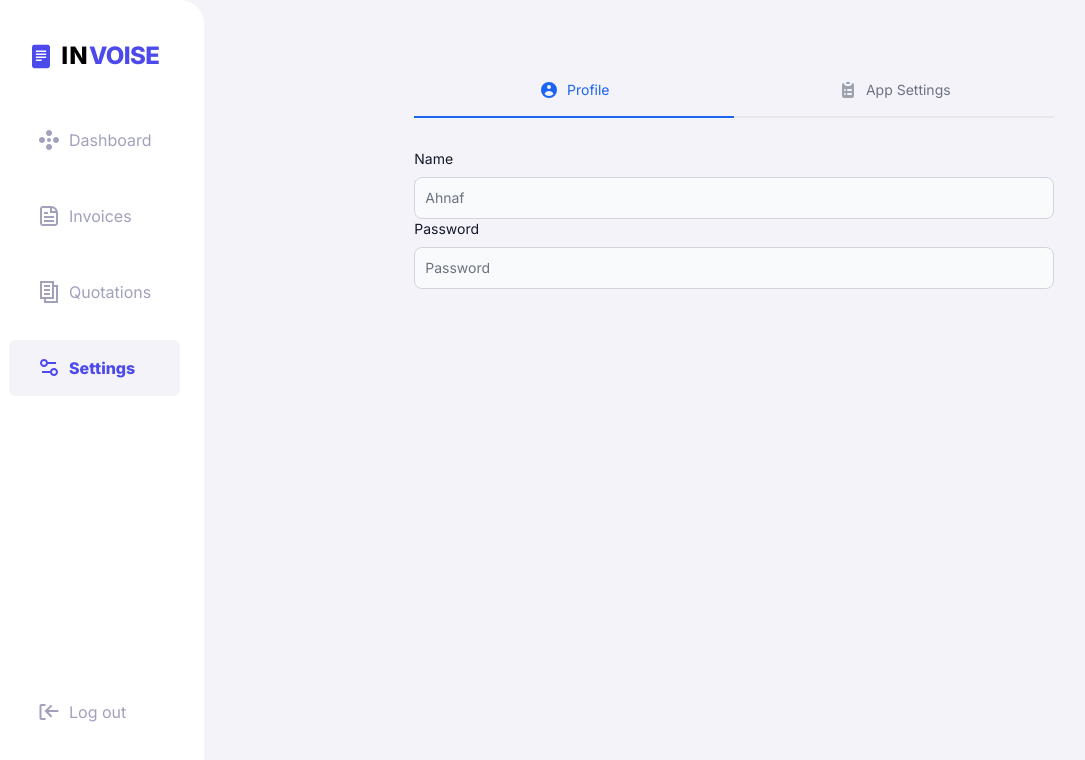
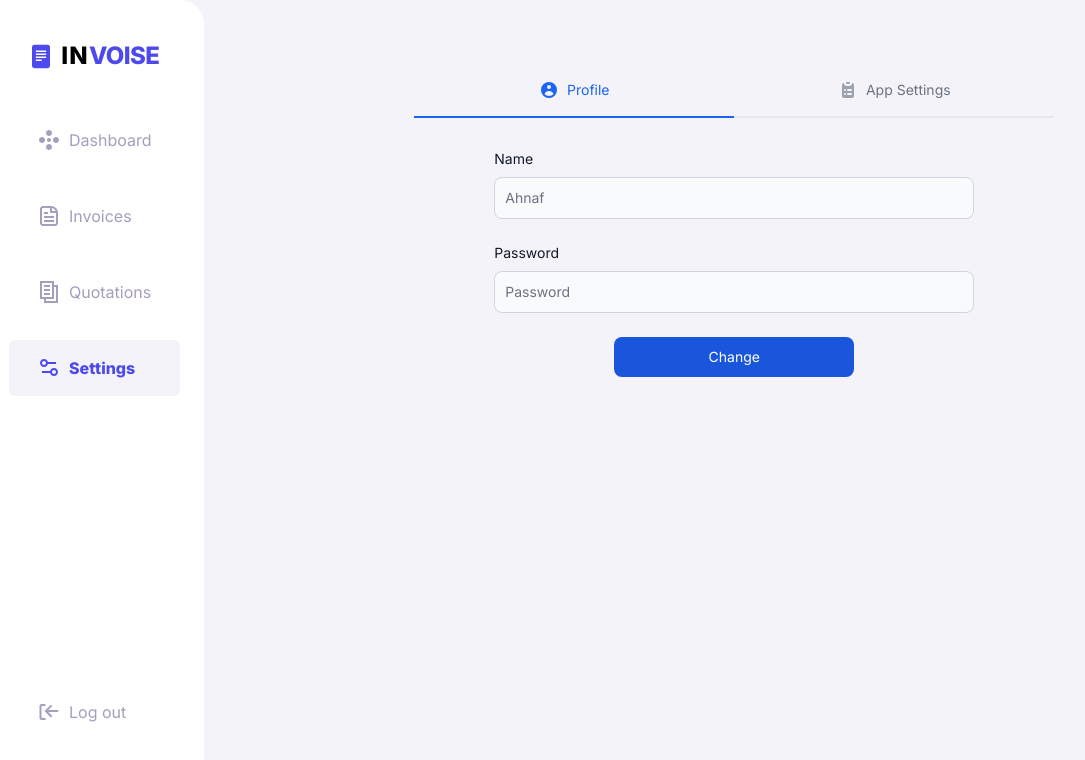
Before and after one commit to AhnafAhamed/invoise-frontend, a Vue app: page /settings in a window 1280 px wide. Shown: the top 760 px of the page, without its empty margins (15-1100 px from the left). Built offline with nearby package versions, Linux system fonts and the light colour scheme.

Commit message:
feat: style settings view

```diff
--- a/src/components/settings/AppSettings.vue
+++ b/src/components/settings/AppSettings.vue
@@ -1,6 +1,6 @@
 <template>
   <div class="app-settings">
-    <form class="mt-8">
+    <form class="mt-8 w-3/4 m-auto">
       <label
         for="name"
         class="block mb-2 text-sm font-medium text-gray-900 dark:text-gray-300"
@@ -15,7 +15,7 @@
       />
       <label
         for="address"
-        class="block mb-2 text-sm font-medium text-gray-900 dark:text-gray-300"
+        class="block mb-2 mt-6 text-sm font-medium text-gray-900 dark:text-gray-300"
         >Your Address</label
       >
       <input
@@ -25,6 +25,12 @@
         placeholder="address"
         required
       />
+      <button
+        type="submit"
+        class="block w-2/4 m-auto mt-6 text-white bg-blue-700 hover:bg-blue-800 focus:ring-4 focus:outline-none focus:ring-blue-300 font-medium rounded-lg text-sm px-5 py-2.5 text-center dark:bg-blue-600 dark:hover:bg-blue-700 dark:focus:ring-blue-800"
+      >
+        Change
+      </button>
     </form>
   </div>
 </template>
--- a/src/components/settings/ProfileSettings.vue
+++ b/src/components/settings/ProfileSettings.vue
@@ -1,6 +1,6 @@
 <template>
   <div class="profile-settings">
-    <form class="mt-8">
+    <form class="mt-8 w-3/4 m-auto">
       <label
         for="name"
         class="block mb-2 text-sm font-medium text-gray-900 dark:text-gray-300"
@@ -15,7 +15,7 @@
       />
       <label
         for="password"
-        class="block mb-2 text-sm font-medium text-gray-900 dark:text-gray-300"
+        class="block mb-2 mt-6 text-sm font-medium text-gray-900 dark:text-gray-300"
         >Password</label
       >
       <input
@@ -25,6 +25,12 @@
         placeholder="Password"
         required
       />
+      <button
+        type="submit"
+        class="block w-2/4 m-auto mt-6 text-white bg-blue-700 hover:bg-blue-800 focus:ring-4 focus:outline-none focus:ring-blue-300 font-medium rounded-lg text-sm px-5 py-2.5 text-center dark:bg-blue-600 dark:hover:bg-blue-700 dark:focus:ring-blue-800"
+      >
+        Change
+      </button>
     </form>
   </div>
 </template>
```
